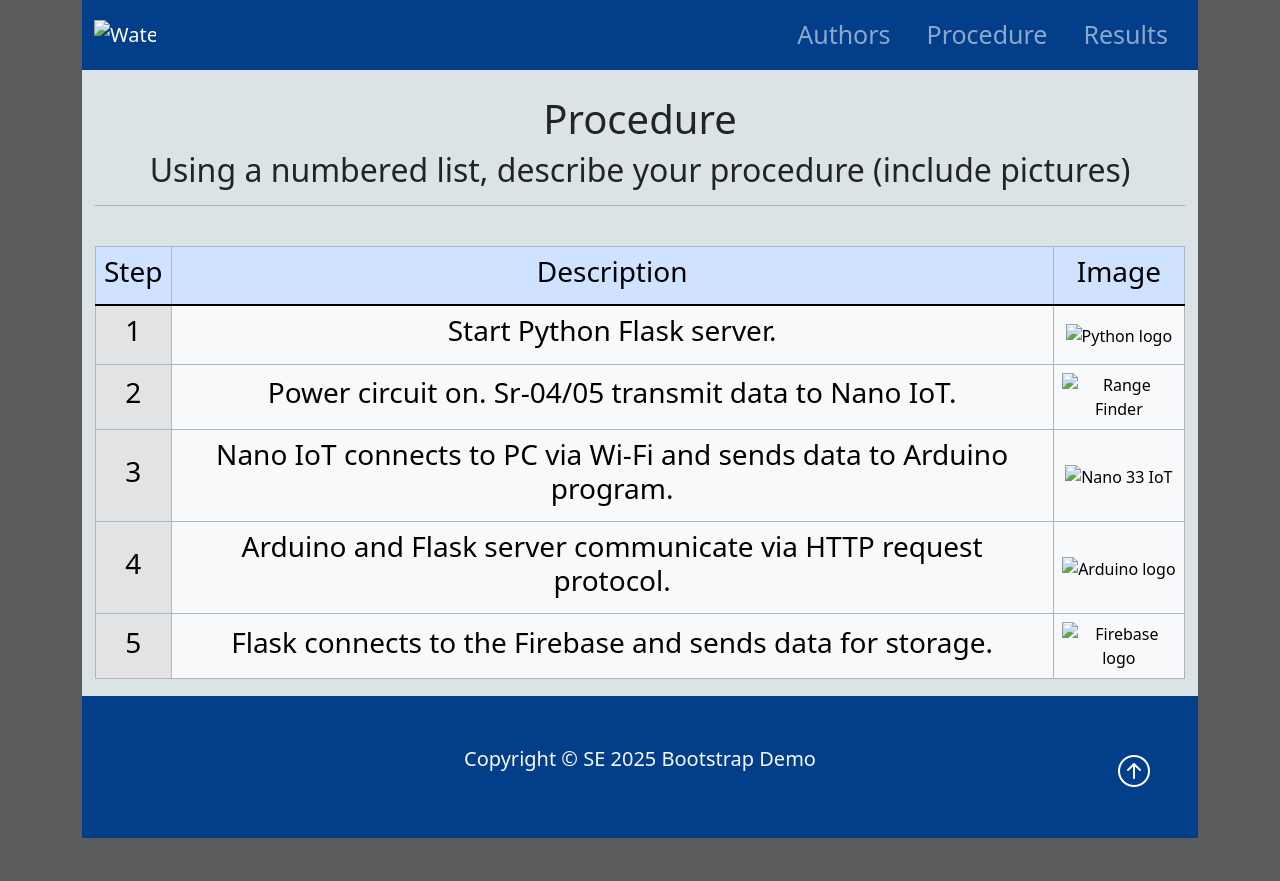
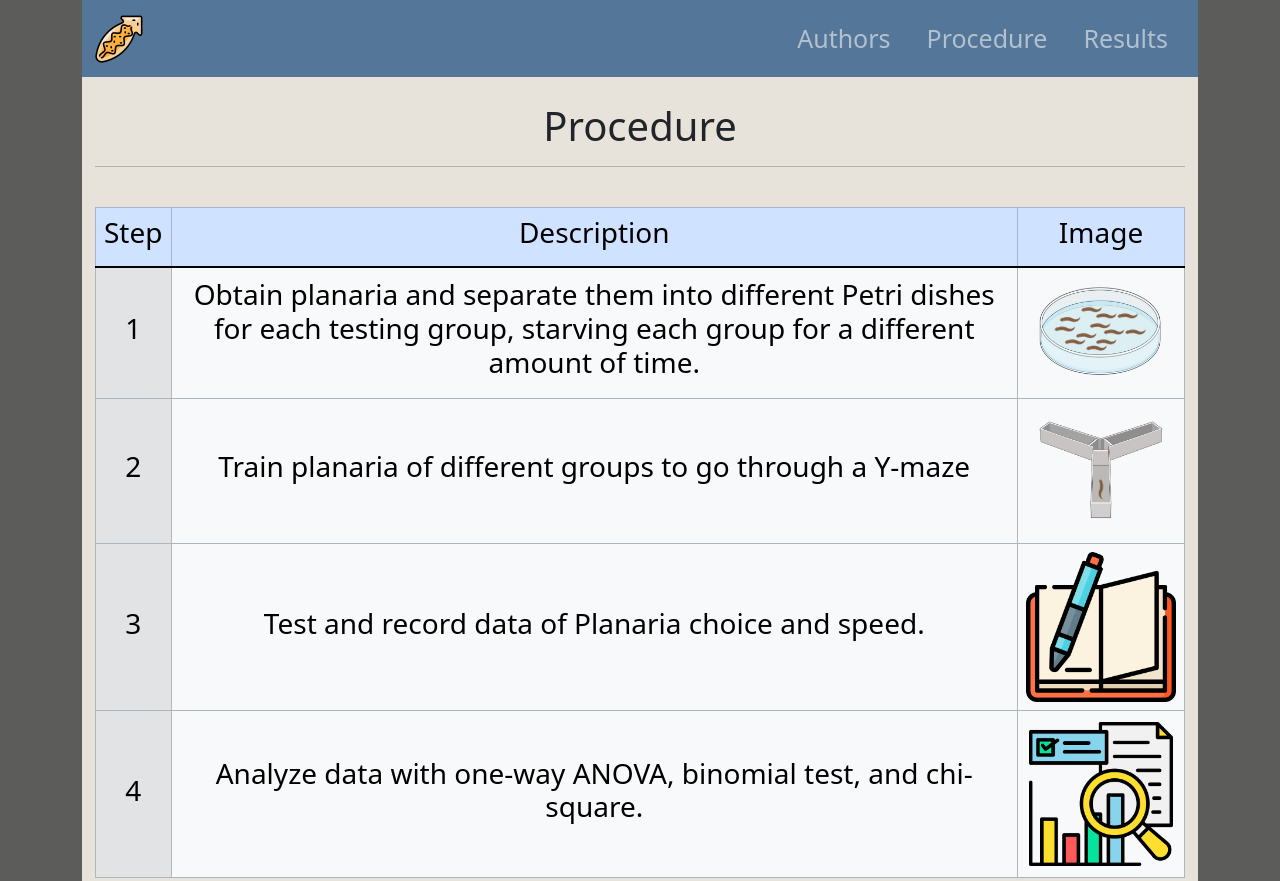
Before and after one commit to michaeljykang/rp_kang, a plain HTML site: page procedure.html in a window 1280 px wide. Shown: the top 881 px of the page. Before the commit the page ends 838 px from the top, so only its background shows below. Drawn offline with nearby package versions, Linux system fonts and the light colour scheme.

Commit message:
Added images and text
1. Added images on the home page, procedure, and authors
2. Added some text to replace the filler text

```diff
--- a/procedure.html
+++ b/procedure.html
@@ -21,7 +21,7 @@
             <!-- lg = large breakpoint, navbar-dark = make the text light-->
             <div class="container">
                 <a href="index.html" class="navbar-brand">
-                    <img src="img/droplet.png" alt="Water Logo" class="d-inline-block align-text-top w-50">
+                    <img src="img/planaria-icon.png" alt="Planaria logo" class="d-inline-block align-text-top w-25">
                 </a>
 
                 <!-- Hamburger Menu Button-->
@@ -54,7 +54,7 @@
                 <br>
                 <div class="text-center">
                     <h1>Procedure</h1>
-                    <h2>Using a numbered list, describe your procedure (include pictures)</h2>
+                    <!--<h2>Using a numbered list, describe your procedure (include pictures)</h2>-->
                 </div>
 
 
@@ -74,41 +74,33 @@
                             <th scope="row" class="table-secondary">
                                 <h3>1</h3>
                             </th> <!-- scope="row" specifies a row header cell -->
-                            <td><h3 class="howTo">Start Python Flask server.</h3></td>
-                            <td class="text-center"><img src="img/python-logo.png" alt="Python logo"></td>
+                            <td><h3 class="howTo">Obtain planaria and separate them into different Petri dishes for each testing group, starving each group for a different amount of time.</h3></td>
+                            <td class="text-center"><img class="procedure-image" src="img/petri-dish-2.png" alt="Petri dish"></td>
                         </tr> <!-- end 1st row-->
 
                         <tr class="align-middle"> <!-- 2nd row-->
                             <th scope="row" class="table-secondary">
                                 <h3>2</h3>
                             </th> <!-- scope="row" specifies a row header cell -->
-                            <td><h3 class="howTo">Power circuit on. Sr-04/05 transmit data to Nano IoT.</h3></td>
-                            <td class="text-center"><img src="img/range-finder-tp.png" alt="Range Finder"></td>
+                            <td><h3 class="howTo">Train planaria of different groups to go through a Y-maze</h3></td>
+                            <td class="text-center"><img class="procedure-image" src="img/y-maze.png" alt="Y-maze"></td>
                         </tr> <!-- end 2nd row-->
 
                         <tr class="align-middle"> <!-- 3rd row-->
                             <th scope="row" class="table-secondary">
                                 <h3>3</h3>
                             </th> <!-- scope="row" specifies a row header cell -->
-                            <td><h3 class="howTo">Nano IoT connects to PC via Wi-Fi and sends data to Arduino program.</h3></td>
-                            <td class="text-center"><img src="img/nano33-iot3.png" alt="Nano 33 IoT"></td>
+                            <td><h3 class="howTo">Test and record data of Planaria choice and speed.</h3></td>
+                            <td class="text-center"><img class="procedure-image" src="img/notebook.png" alt="Notebook"></td>
                         </tr> <!-- end 3rd row-->
 
                         <tr class="align-middle"> <!-- 4th row-->
                             <th scope="row" class="table-secondary">
                                 <h3>4</h3>
                             </th> <!-- scope="row" specifies a row header cell -->
-                            <td><h3 class="howTo">Arduino and Flask server communicate via HTTP request protocol.</h3></td>
-                            <td class="text-center"><img src="img/arduino-logo.png" alt="Arduino logo"></td>
+                            <td><h3 class="howTo">Analyze data with one-way ANOVA, binomial test, and chi-square.</h3></td>
+                            <td class="text-center"><img class="procedure-image" src="img/data-analysis.png" alt="Data analysis"></td>
                         </tr> <!-- end 4th row-->
-
-                        <tr class="align-middle"> <!-- 5th row-->
-                            <th scope="row" class="table-secondary">
-                                <h3>5</h3>
-                            </th> <!-- scope="row" specifies a row header cell -->
-                            <td><h3 class="howTo">Flask connects to the Firebase and sends data for storage.</h3></td>
-                            <td class="text-center"><img src="img/firebase-logo.png" alt="Firebase logo"></td>
-                        </tr> <!-- end 5th row-->
                     </tbody>
                 </table>
             </div>
--- a/styles.css
+++ b/styles.css
@@ -10,15 +10,15 @@
 }
 
 .authors{
-    background-color: #dbe3e7;
+    background-color: #e7e3db;
 }
 
 .body{
-    background-color: rgb(90, 92, 92);
+    background-color: rgb(92, 92, 90);
 }
 
 .footer{
-    background-color: #023E8A;
+    background-color: #547698;
 }
 
 .icon-white{            /* Arrow icon at bottom of page */
@@ -26,7 +26,7 @@
 }
 
 .nb-background-color{   /* navbar background color */
-    background-color: #023E8A;
+    background-color: #547698;
 }
 
 .nbMenuItem{               /* navbar link text properties */
@@ -36,7 +36,7 @@
 }
 
 .overview{
-    background-color: #dbe3e7;
+    background-color: #e7e3db;
 }
 
 .ovPadLeft{
@@ -48,12 +48,17 @@
 }
 
 .procedure{
-    background-color: #dbe3e7;
+    background-color: #e7e3db;
     padding: 1px;
 }
 
 .showcase{
-    background-color: #8fa3ab; /*#0096c7*/
+    background-color: #aba38f; /*#0096c7*/
+}
+
+.procedure-image{
+    width: 150px;
+    height: auto;
 }
 
 /* ----------------- ID CSS ----------------- */
```
Also changed, not shown: authors.html (+3 -3 lines), index.html (+9 -10 lines), results.html (+1 -1 lines), img/data-analysis.png (added), img/dugesia-tigrina-2.jpg (added), img/dugesia-tigrina-2.webp (added), img/dugesia-tigrina.jpg (added), img/michael-kang-2425-2.jpg (added), img/michael-kang-2425.jpg (added), img/nervous-system.jpg (added), img/notebook.png (added), img/petri-dish-2.png (added), img/petri-dish.png (added), img/planaria-icon.png (added), 3 more files.
